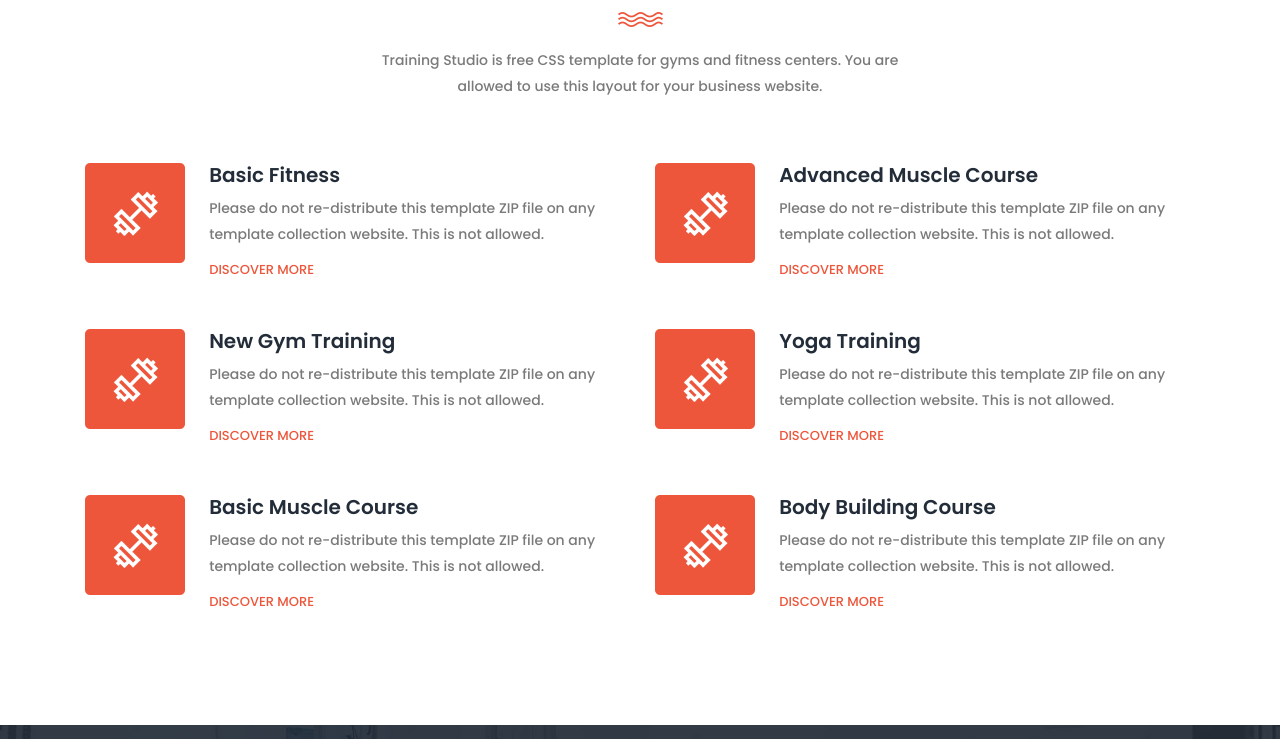
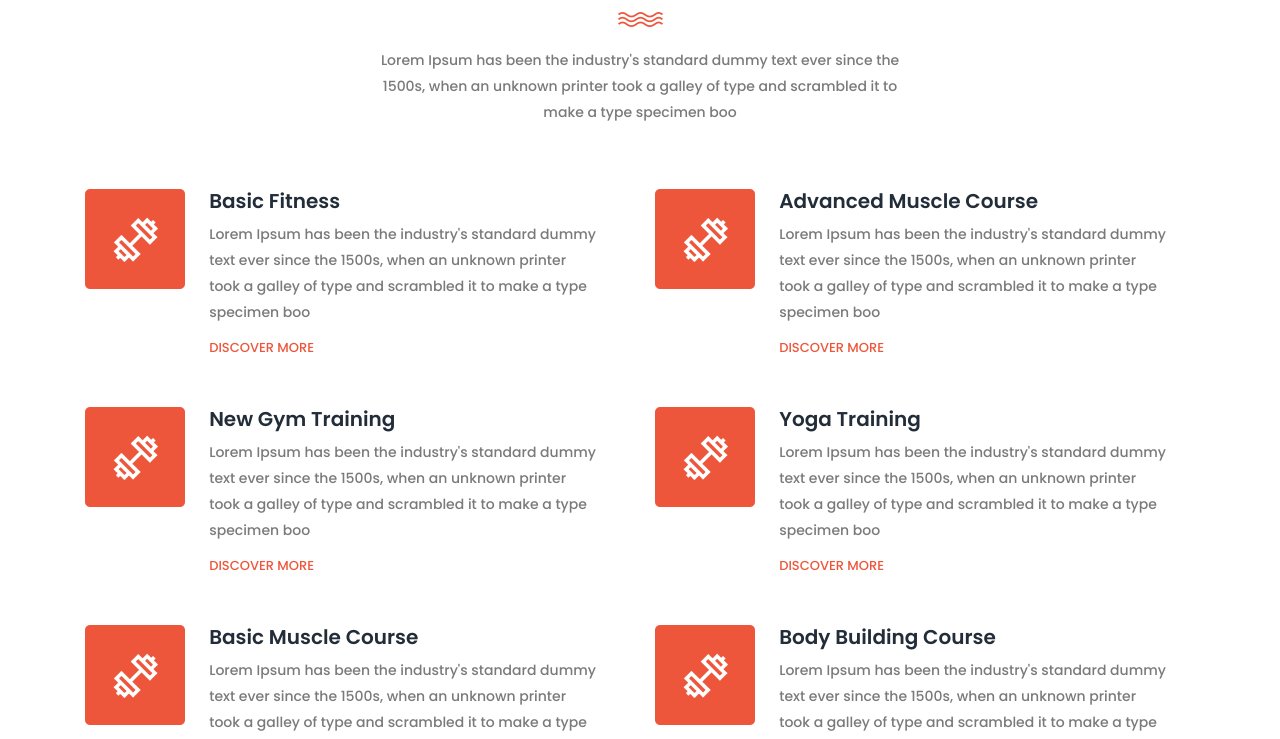
Before and after one commit to mayank-1679/gym-html-website, a plain HTML site: page index.html in a window 1280 px wide. Shown: the part 649-1388 px from the top of the page. Drawn offline with nearby package versions, Linux system fonts and the light colour scheme; a script that the page names is missing.

Commit message:
Update index.html

```diff
--- a/index.html
+++ b/index.html
@@ -72,8 +72,7 @@
           <div class="col-lg-12">
             <h2 class="program_head">CHOOSE <span style="color:#ed563b;">PROGRAM</span></h2>
             <center><img src="./images/line-dec.png" alt="" style="margin: 10px 0px 20px 0px;"></center>
-            <p class="program_desc">Training Studio is free CSS template
-              for gyms and fitness centers. You are allowed to use this layout for your business website.</p>
+            <p class="program_desc">Lorem Ipsum has been the industry's standard dummy text ever since the 1500s, when an unknown printer took a galley of type and scrambled it to make a type specimen boo</p>
           </div>
         </div>
 
@@ -86,8 +85,7 @@
                 </div>
                             <div class="right_content">
                               <h4>Basic Fitness</h4>
-                  <p>Please do not re-distribute this template ZIP file on any template collection website. This is not
-                    allowed.</p>
+                  <p>Lorem Ipsum has been the industry's standard dummy text ever since the 1500s, when an unknown printer took a galley of type and scrambled it to make a type specimen boo</p>
                   <a href="#" class="text-button">Discover More</a>
                 </div>
               </div>
@@ -97,8 +95,7 @@
                 </div>
                 <div class="right_content">
                   <h4>New Gym Training</h4>
-                  <p>Please do not re-distribute this template ZIP file on any template collection website. This is not
-                    allowed.</p>
+                  <p>Lorem Ipsum has been the industry's standard dummy text ever since the 1500s, when an unknown printer took a galley of type and scrambled it to make a type specimen boo</p>
                        <a href="#" class="text-button">Discover More</a>
                 </div>
               </div>
@@ -108,8 +105,7 @@
                 </div>
                 <div class="right_content">
                   <h4>Basic Muscle Course</h4>
-                  <p>Please do not re-distribute this template ZIP file on any template collection website. This is not
-                    allowed.</p>
+                  <p>Lorem Ipsum has been the industry's standard dummy text ever since the 1500s, when an unknown printer took a galley of type and scrambled it to make a type specimen boo</p>
                   <a href="#" class="text-button">Discover More</a>
                 </div>
               </div>
@@ -122,8 +118,7 @@
                 </div>
                 <div class="right_content">
                   <h4>Advanced Muscle Course</h4>
-                  <p>Please do not re-distribute this template ZIP file on any template collection website. This is not
-                    allowed.</p>
+                  <p>Lorem Ipsum has been the industry's standard dummy text ever since the 1500s, when an unknown printer took a galley of type and scrambled it to make a type specimen boo</p>
                   <a href="#" class="text-button">Discover More</a>
                 </div>
               </div>
@@ -133,8 +128,7 @@
                 </div>
                 <div class="right_content">
                   <h4>Yoga Training</h4>
-                  <p>Please do not re-distribute this template ZIP file on any template collection website. This is not
-                    allowed.</p>
+                  <p>Lorem Ipsum has been the industry's standard dummy text ever since the 1500s, when an unknown printer took a galley of type and scrambled it to make a type specimen boo</p>
                   <a href="#" class="text-button">Discover More</a>
                 </div>
               </div>
@@ -144,8 +138,7 @@
                 </div>
                 <div class="right_content">
                   <h4>Body Building Course</h4>
-                  <p>Please do not re-distribute this template ZIP file on any template collection website. This is not
-                    allowed.</p>
+                  <p>Lorem Ipsum has been the industry's standard dummy text ever since the 1500s, when an unknown printer took a galley of type and scrambled it to make a type specimen boo</p>
                   <a href="#" class="text-button">Discover More</a>
                 </div>
               </div>
@@ -183,8 +176,7 @@
           <div class="program_sec">
             <h2 class="program_head">EXPERT <span style="color:#ed563b;">TRAINERS</span></h2>
             <center><img src="./images/line-dec.png" alt="" style="margin: 10px 0px 20px 0px;"></center>
-            <p class="program_desc">Training Studio is free CSS template
-              for gyms and fitness centers. You are allowed to use this layout for your business website.</p>
+            <p class="program_desc">Lorem Ipsum has been the industry's standard dummy text ever since the 1500s, when an unknown printer took a galley of type and scrambled it to make a type specimen boo</p>
           </div>
         </div>
       </div>
```
